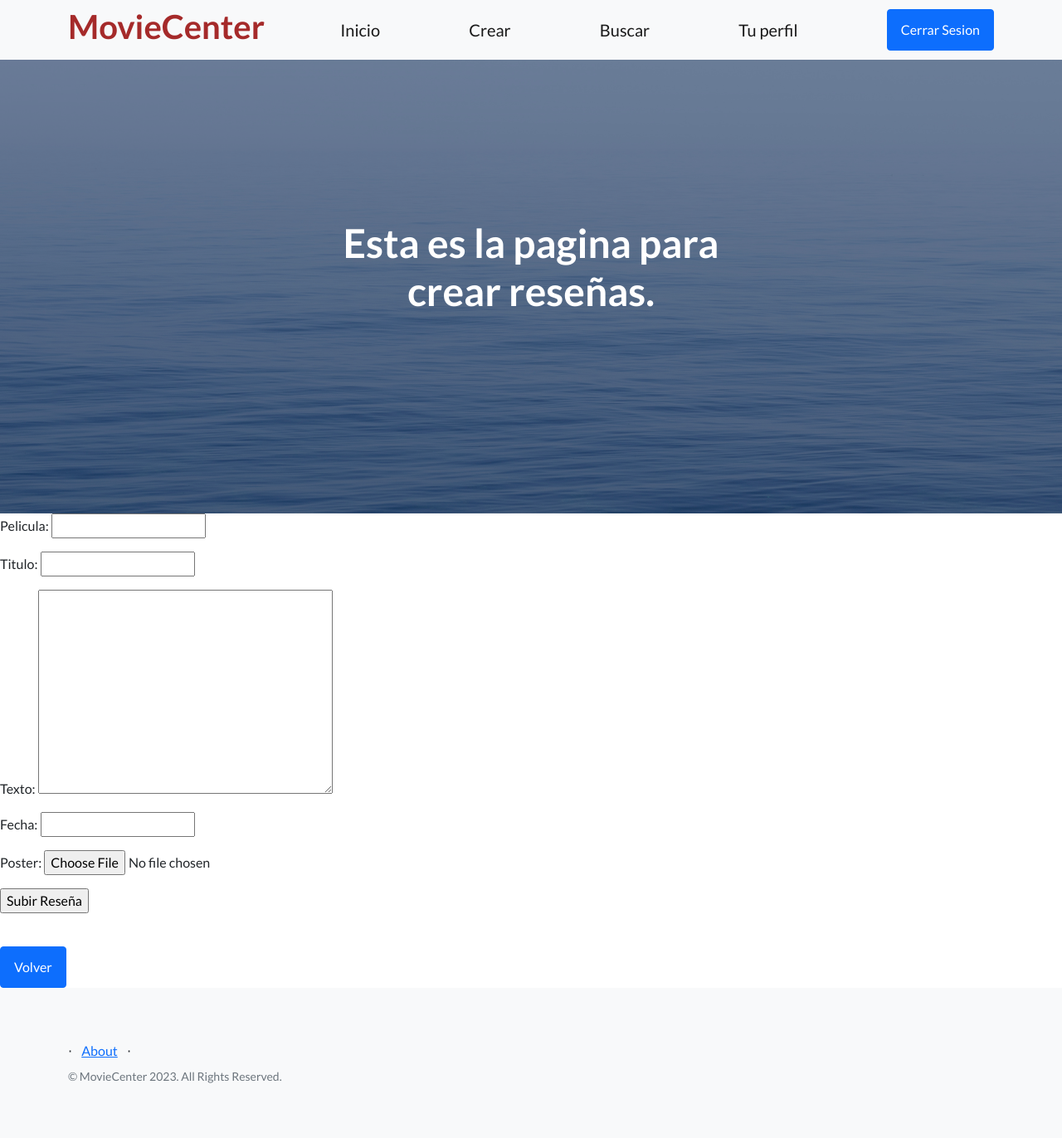
After one commit to MaximoBallestrero/Entrega_final_Ballestrero, a Django app: page /crear-review/ in a window 1280 px wide. The commit adds this page. Shown: the whole page at 83% size. Run offline with Django 4.2, Linux system fonts and the light colour scheme; the visitor is signed in with stand-in values (Sample User, id 1); data that the repository does not hold is empty; some libraries are stand-ins or nearby versions.

Commit message:
crear_review+caso2

```diff
--- a/MovieCenter/core/forms.py
+++ b/MovieCenter/core/forms.py
@@ -1 +1,8 @@
-from django.forms import forms
+from django import forms
+
+class ReviewForm(forms.Form):
+    pelicula=forms.CharField(max_length=40)
+    titulo=forms.CharField(max_length=80)
+    texto=forms.CharField(widget=forms.Textarea)
+    fecha=forms.DateField()
+    poster=forms.ImageField()
--- a/MovieCenter/core/templates/core/base.html
+++ b/MovieCenter/core/templates/core/base.html
@@ -22,7 +22,7 @@
             <div class="container">
                 <h1 style="color:brown">MovieCenter</h1>
                 <a class="navbar-brand" href="{% url 'Index' %}">Inicio</a>
-                <a class="navbar-brand" href="#crear">Crear</a>
+                <a class="navbar-brand" href="{% url 'Crear-Review' %}">Crear</a>
                 <a class="navbar-brand" href="{% url 'Buscar' %}">Buscar</a>
                 <a class="navbar-brand" href="{% url 'Tu-Perfil' %}">Tu perfil</a>
                 {%if not request.user.is_authenticated%}
--- /dev/null
+++ b/MovieCenter/core/templates/core/crear_review.html
@@ -0,0 +1,20 @@
+{%extends 'core/base.html'%}
+
+{%block titulo%}
+Crear Reseña
+{%endblock%}
+
+{%block subtitulo%}
+Esta es la pagina para crear reseñas.
+{%endblock%}
+
+
+{%block contenido_central%}
+<form method='POST' enctype="multipart/form-data">
+    {%csrf_token%}
+    {{form.as_p}}
+    <input type='submit' value='Subir Reseña'>
+</form>
+<p><br></p>
+<a class="btn btn-primary" href="{% url 'Index'%}">Volver</a>
+{%endblock%}
--- a/MovieCenter/core/urls.py
+++ b/MovieCenter/core/urls.py
@@ -1,11 +1,12 @@
 from django.contrib import admin
 from django.urls import path, include
 
-from core.views import Index, LeerReview, buscar_review, resultados_busqueda
+from core.views import Index, LeerReview, buscar_review, resultados_busqueda, crear_review
 
 urlpatterns = [
     path('', Index.as_view(), name='Index'),
     path('review/<pk>', LeerReview.as_view(), name='Leer-Review'),
     path('buscar-review/', buscar_review, name='Buscar'),
     path('resultado-busqueda/', resultados_busqueda, name='Resultado'),
+    path('crear-review/', crear_review, name='Crear-Review'),
 ]
--- a/MovieCenter/core/views.py
+++ b/MovieCenter/core/views.py
@@ -1,5 +1,7 @@
 from django.shortcuts import render, redirect
 from django.http import HttpResponse
+
+from django.contrib.auth.decorators import login_required
 
 #class-based views
 from django.views.generic import ListView
@@ -8,6 +10,10 @@ from django.views.generic.edit import CreateView, UpdateView, DeleteView
 
 #models
 from core.models import Review
+from django.contrib.auth.models import User
+
+#forms
+from core.forms import ReviewForm
 
 # Create your views here.
 
@@ -33,3 +39,22 @@ def resultados_busqueda(request):
         return render(request, 'core/resultado.html', {'reviews':reviews, 'pelicula':pelicula})
     else:
         return redirect('Buscar')
+
+
+@login_required
+def crear_review(request):
+    if request.method=='POST':
+        form=ReviewForm(request.POST, request.FILES)
+        if form.is_valid():
+            u=User.objects.get(username=request.user)
+            review=Review(pelicula=form.cleaned_data['pelicula'],
+                        titulo=form.cleaned_data['titulo'],
+                        texto=form.cleaned_data['texto'],
+                        fecha=form.cleaned_data['fecha'],
+                        poster=form.cleaned_data['poster'],
+                        autor=u)
+            review.save()
+            return redirect('Index')
+    else:
+        form=ReviewForm()
+    return render(request, 'core/crear_review.html', {'form':form})
```
Also changed, not shown: MovieCenter/media/posters/speedracerposter.jpg (added), README.md.
